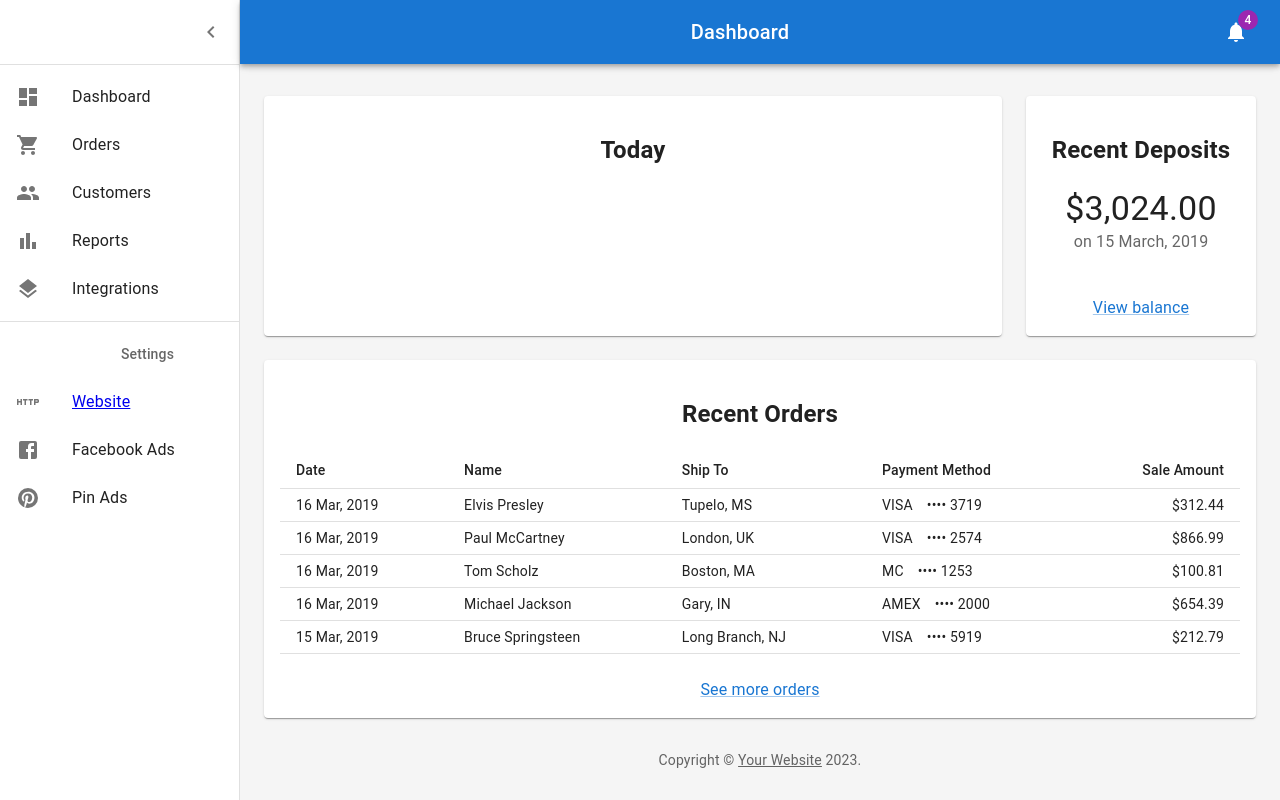
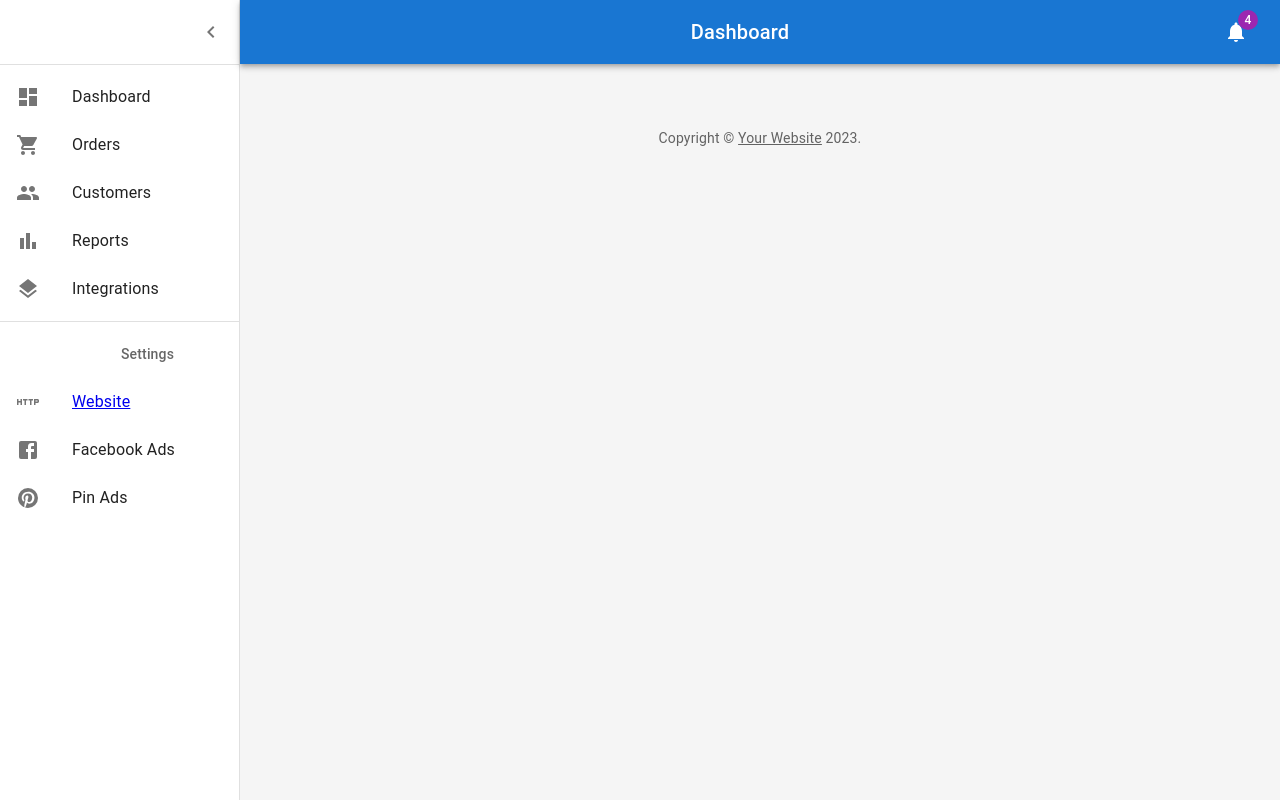
Before and after one commit to hllvd/ads-manager-for-ecommerce, a React (Create React App) app in the folder front/: page /settings/website in a window 1280 px wide. Built offline with nearby package versions, Linux system fonts and the light colour scheme.

Commit message:
add router

```diff
--- a/front/src/App.tsx
+++ b/front/src/App.tsx
@@ -2,15 +2,17 @@ import React from 'react';
 import './App.css';
 import Navbar from './Components/Core/Template';
 import { BrowserRouter, Routes, Route } from 'react-router-dom';
+import { DashboardPage } from './Pages/Dashboard';
 
 function App() {
   return (
     <div className="App">
       <BrowserRouter>
-        <Navbar />
-        <Routes>
-          <Route path="/" element={<>content</>} />
-        </Routes>
+        <Navbar>
+          <Routes>
+            <Route path="/" element={<DashboardPage />} />
+          </Routes>
+        </Navbar>
       </BrowserRouter>
     </div>
   );
--- a/front/src/Components/Core/Template/index.tsx
+++ b/front/src/Components/Core/Template/index.tsx
@@ -14,7 +14,7 @@ const drawerWidth: number = 240;
 
 const mdTheme = createTheme();
 
-function DashboardContent() {
+function DashboardContent(props: { children: JSX.Element }) {
     const [open, setOpen] = React.useState(true);
     const toggleDrawer = () => {
         setOpen(!open);
@@ -27,7 +27,7 @@ function DashboardContent() {
                 <TopMenu open={open} toggledrawer={toggleDrawer} drawerwidth={drawerWidth} />
                 <MenuLeft open={open} toggledrawer={toggleDrawer} drawerwidth={drawerWidth} />
                 <MainContent>
-                    <DashboardPage />
+                    {props.children}
                     <Copyright sx={{ pt: 4 }} />
                 </MainContent>
             </Box>
@@ -35,6 +35,6 @@ function DashboardContent() {
     );
 }
 
-export default function Navbar() {
-    return <DashboardContent />;
+export default function Navbar(props: { children: JSX.Element }) {
+    return <DashboardContent>{props.children}</DashboardContent>;
 }
```
